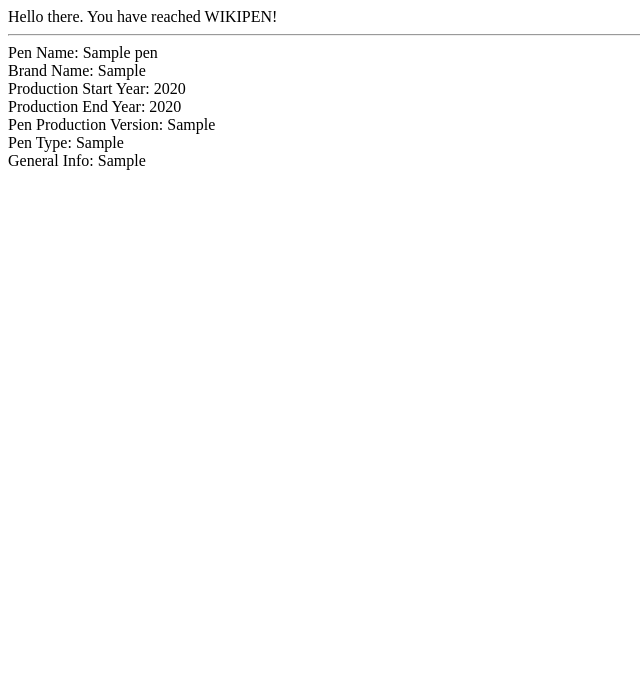
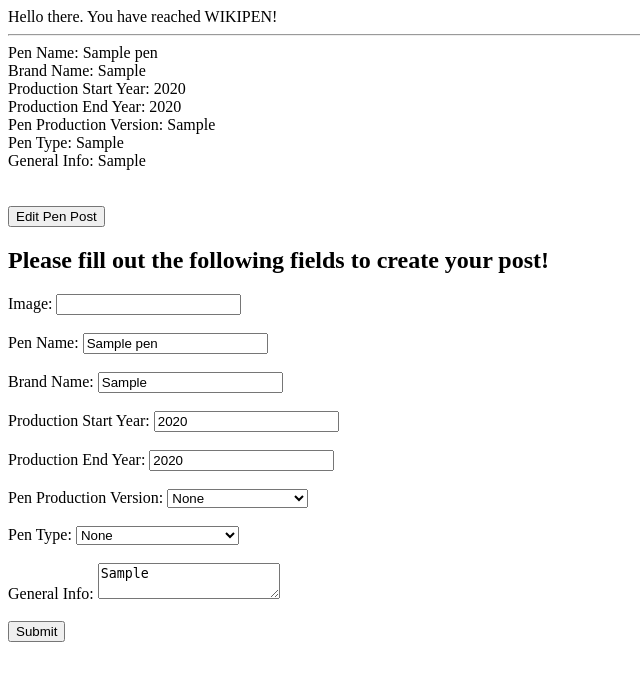
Before and after one commit to thinthread/WIKIPEN_HB_Fellowship_final_project, a Flask app: page /pens/1 in a window 1280 px wide. Shown: the top 681 px of the page, without its empty margins (0-640 px from the left). Run offline with Flask 2, Linux system fonts and the light colour scheme; tables that the repository leaves empty hold one stand-in row (values such as "Sample post").

Commit message:
continue work on updat forme

```diff
--- a/server.py
+++ b/server.py
@@ -135,13 +135,14 @@ def create_pen_post_form():
     general_info = request.form.get("general_info")
     pen_type = request.form.get("pen_type")
 
+
     login = session.get('login')
 
     if pen_name:
 
-        pen = db.session.query(StockPen.pen_title).filter_by(pen_title=pen_name).first()
+        _pen = db.session.query(StockPen.pen_title).filter_by(pen_title=pen_name).first()
 
-        if pen:
+        if _pen:
 
             flash("Sorry that specific pen name has already been created. \
                    Please choose another another. Thank you!")
@@ -183,13 +184,48 @@ def show_search_results():
     return render_template("show_search_results.html", pens=pens)
 
 
-@app.route("/pens/<int:pen_id>")
+@app.route("/pens/<int:pen_id>", methods=["GET"])
 def pen(pen_id):
-    """Render single pen"""
+    """Render single pen, show detail, hidden option to update pen detail"""
+
+
 
     pen = StockPen.query.get(pen_id)
 
-    return render_template("pen.html", pen=pen)
+    login = session.get("login")
+
+
+    return render_template("pen.html", pen=pen, login=login)
+
+@app.route("/update_pen", methods=['POST'])
+def update_pen():
+
+        # update_image = request.form.get("image")
+    pen_name = request.form.get("pen_name")
+    brand_name = request.form.get("brand_name")
+    production_start_year = request.form.get("production_start_year")
+    production_end_year = request.form.get("production_end_year")
+    pen_production_version = request.form.get("pen_production_version")
+    general_info = request.form.get("general_info")
+    pen_type = request.form.get("pen_type")
+
+    s_pen_id = request.form.get("pen_id")
+
+    pen_to_update = StockPen.query.get(int(s_pen_id))
+
+    if pen_name:
+
+        pen_to_update.pen_title = pen_name
+        pen_to_update.manufacturer = brand_name
+        pen_to_update.start_year = production_start_year
+        pen_to_update.end_year = production_end_year
+        pen_to_update.pen_version = pen_production_version
+        pen_to_update.pen_category = pen_type
+        pen_to_update.general_info = general_info
+
+    db.session.commit()
+
+    return redirect("/pens/%s" % s_pen_id)
 
 
 # @app.route("/pen_detail/<int:pen_id>")
--- a/templates/base.html
+++ b/templates/base.html
@@ -1,15 +1,9 @@
 <!doctype html>
 <html>
 
-
-
 <head>
-
     <title>WIKIPEN</title>
-
-
 </head>
-
 
 <body>
     Hello there. You have reached WIKIPEN!
--- a/templates/pen.html
+++ b/templates/pen.html
@@ -11,7 +11,74 @@
     General Info: {{ pen.general_info }}<br>
 
 
+    {% if login in session %}
+      <h3></h3>
+    {% endif %}
+    <br>
+    <br>
+    <button type='submit' value='Submit'>Edit Pen Post</button>
 
+    <h2>Please fill out the following fields to create your post!</h2>
+    <div class="update_pen_form">
+        <form action ="/update_pen" method="POST">
+          <input type="text" name="pen_id" value="{{ pen.s_pen_id }}" hidden>
+          Image:
+          <input type="text" name="image">
+          <br>
+          <br>
+          Pen Name:
+          <input type="text" name="pen_name" value="{{ pen.pen_title }}">
+          <br>
+          <br>
+          Brand Name:
+          <input type="text" name="brand_name" value="{{ pen.manufacturer }}">
+          <br>
+          <br>
+          Production Start Year:
+          <input type="text" name="production_start_year" value="{{ pen.start_year }}">
+          <br>
+          <br>
+          Production End Year:
+          <input type="text" name="production_end_year" value="{{ pen.end_year }}">
+          <br>
+          <br>
+          Pen Production Version:
+          <select name="pen_production_version">
+            <option value="none">None</option>
+            <option value="standard_stock_pen">Standard Stock Pen</option>
+            <option value="special_edition">Special Edition</option>
+            <option value="limited_edition">Limited Edition</option>
+            <option value="custom pen">Custom Pen</option>
+            <option value="franken_pen">Franken-Pen</option>
+          </select>
+          <br>
+          <br>
+          Pen Type:
+          <select name="pen_type">
+            <option value="none">None</option>
+            <option value="fountain_pen">Fountain Pen</option>
+            <option value="combo_pen">Combo Pen</option>
+            <option value="dip_pen">Dip Pen</option>
+            <option value="reed_pen">Reed Pen</option>
+            <option value="brush_pen">Brush Pen</option>
+            <option value="rollerball_pen">Rollerball Pen</option>
+            <option value="ballpoint_pen">Ballpoint Pen</option>
+            <option value="gel_pen">Gel Pen</option>
+            <option value="multi_funtion_pen">Multi-funtion Pen/Pencil</option>
+            <option value="mechanical_pencil">Mechanical Pencil</option>
+            <option value="audi">Septer Pencil</option>
+            <option value="lead_holder">Lead Holder</option>
+            <option value="Other">Other</option>
+          </select>
+          <br>
+          <br>
+          General Info:
+          <textarea id="general_info" name="general_info">{{pen.general_info}}</textarea>
+          <br>
+          <br>
+          <button type='submit' value='Submit'>Submit</button>
+        </form>
+    </div>
 
 
 {% endblock %}
```
Lines whose indentation alone changed are shown as unchanged.
